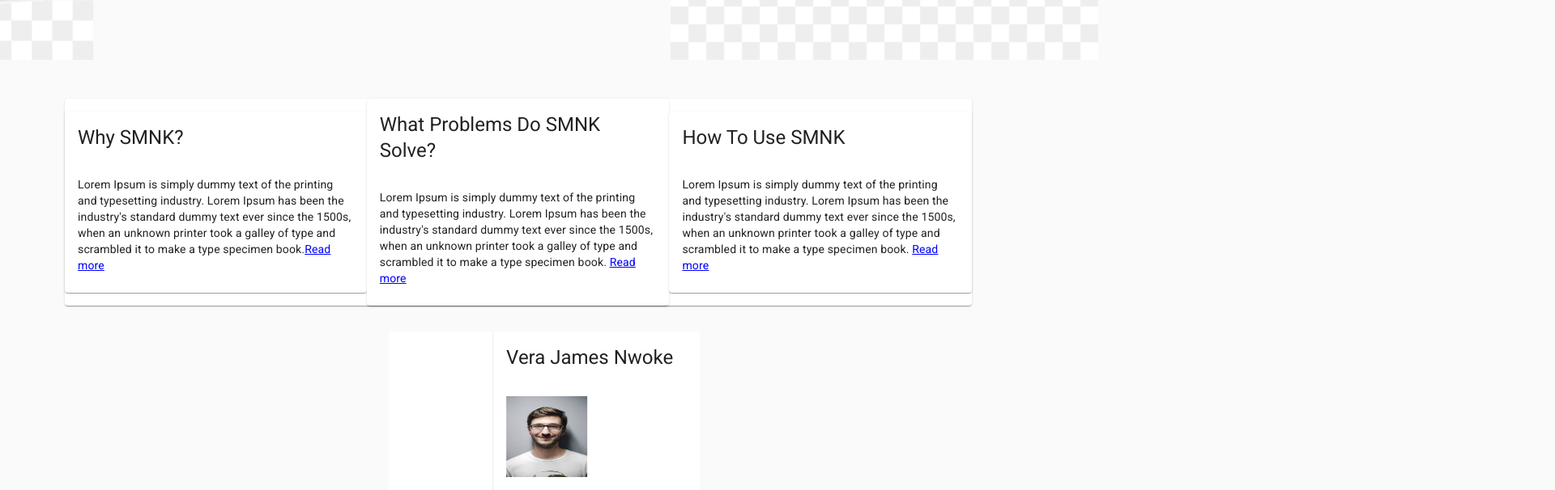
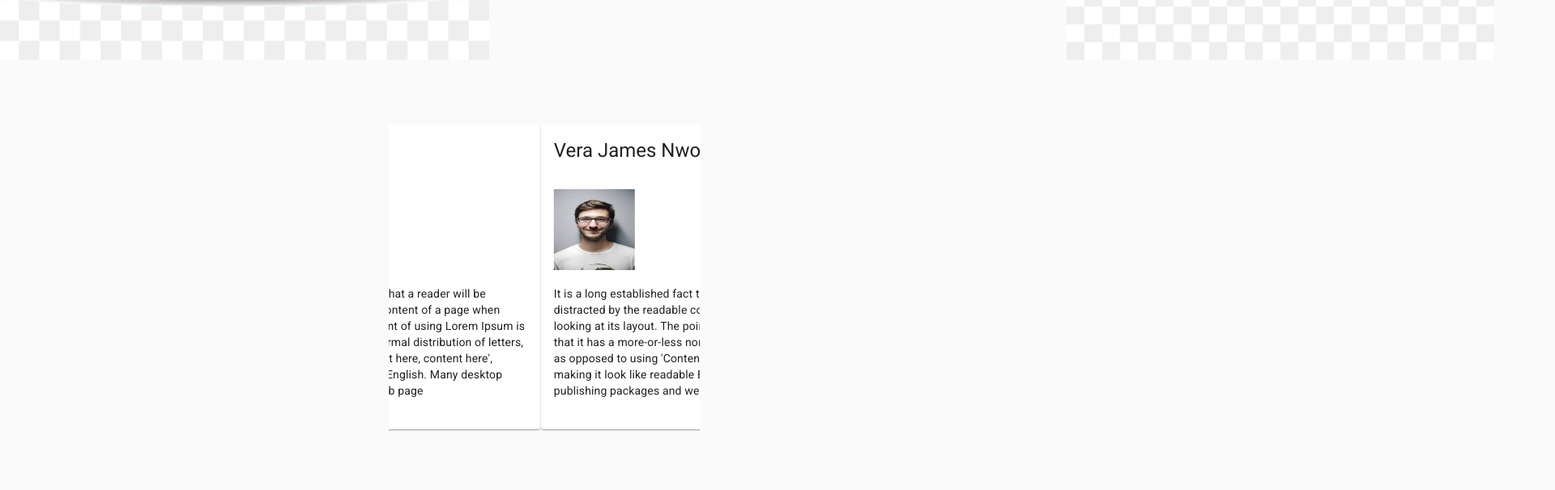
Before and after one commit to paulsontiti/smnk, a Next.js app: page / in a window 1280 px wide. Shown: the part 550-1156 px from the top of the page at 81% size, 1920 px wide, since content can reach past the window. Built offline with nearby package versions, Linux system fonts and the light colour scheme.

Commit message:
Update whySmnk.tsx

```diff
--- a/src/components/home/whySmnk.tsx
+++ b/src/components/home/whySmnk.tsx
@@ -12,30 +12,7 @@
             margin:"2rem 5rem"
 
         }}>
-            <Card>
-                <CardHeader title="Why SMNK?"></CardHeader>
-                <CardContent> Lorem Ipsum is simply dummy text of the printing and typesetting industry. Lorem Ipsum has been the industry's
-                     standard dummy text ever since the 1500s, when an unknown printer took a galley of type and scrambled it to make
-                     a type specimen book.
-                        <Link href='/whysmnk' style={{
-                                    textDecoration:"underline", color:"blue"
-                                }}>
-                            Read more
-                        </Link>
-                     </CardContent>
-            </Card>
-            <Card>
-                <CardHeader title="What Problems Do SMNK Solve?"></CardHeader>
-                <CardContent> Lorem Ipsum is simply dummy text of the printing and typesetting industry. Lorem Ipsum has been the industry's
-                     standard dummy text ever since the 1500s, when an unknown printer took a galley of type and scrambled it to make
-                     a type specimen book. <Link href='/whysmnk' style={{textDecoration:"underline", color:"blue"}}>Read more</Link></CardContent>
-            </Card>
-            <Card>
-                <CardHeader title="How To Use SMNK"></CardHeader>
-                <CardContent> Lorem Ipsum is simply dummy text of the printing and typesetting industry. Lorem Ipsum has been the industry's
-                     standard dummy text ever since the 1500s, when an unknown printer took a galley of type and scrambled it to make
-                     a type specimen book. <Link href='/whysmnk' style={{textDecoration:"underline", color:"blue"}}>Read more</Link></CardContent>
-            </Card>
+
         </Paper>
     )
 }
```
